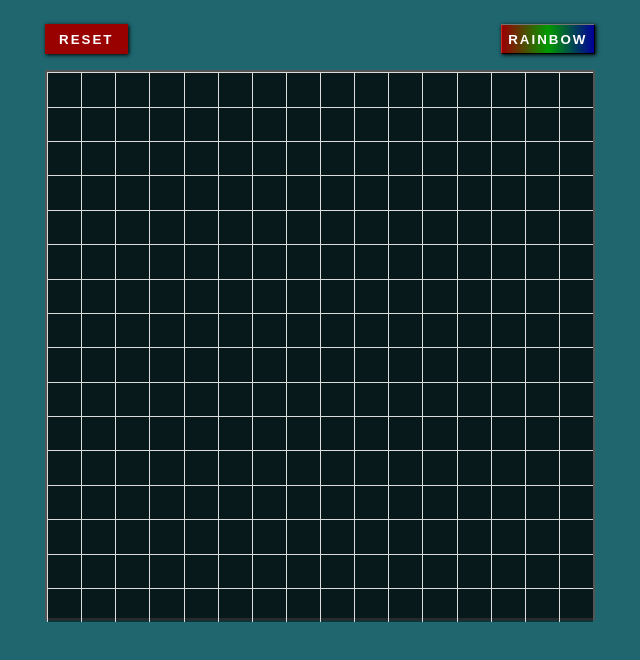
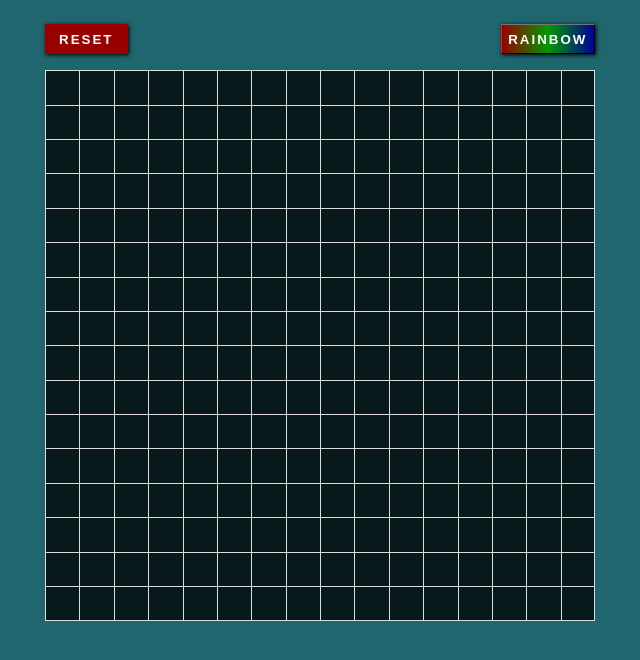
Before and after one commit to BlessedOneKobo/etch-a-sketch, a plain HTML site: page index.html in a window 1280 px wide. Shown: the whole page, without its empty margins (320-960 px from the left). Drawn offline with Linux system fonts and the light colour scheme.

Commit message:
Change border-width and border-color of board

```diff
--- a/style.css
+++ b/style.css
@@ -13,7 +13,6 @@ body {
 }
 
 .board {
-	border: 2px solid #555;
 	margin: 0 auto;
 	display: flex;
 	flex-flow: column nowrap;
@@ -23,6 +22,9 @@ body {
 	display: flex;
 	flex-flow: row nowrap;
 }
+.row:last-child {
+	border-bottom: 1px solid #ddd;
+}
 
 .square {
 	text-align: center;
@@ -31,6 +33,9 @@ body {
 .square:first-child, .square:nth-child(1n + 2) {
 	border-right: none;
 	border-bottom: none;
+}
+.square:last-child {
+	border-right: 1px solid #ddd;
 }
 .square:hover {
 	cursor: default;
```
